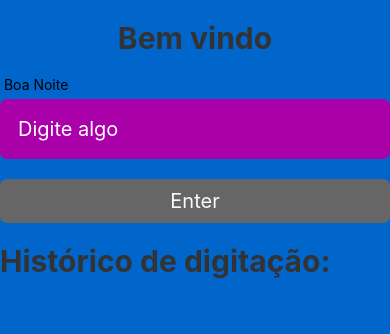
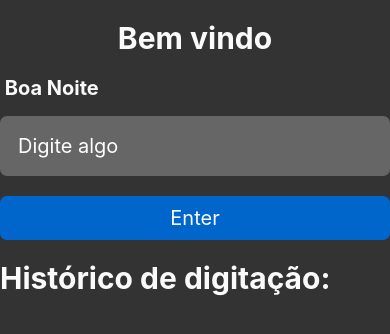
Before and after one commit to matheusromaneli/ReactNativeProgression, a React Native app in the folder PrimeiroProjeto/: screen / in a window 390 px wide. Shown: the top 334 px of the page. Built offline with nearby package versions, Linux system fonts and the light colour scheme.

Commit message:
mudando para Type Script

```diff
--- a/PrimeiroProjeto/package.json
+++ b/PrimeiroProjeto/package.json
@@ -17,12 +17,15 @@
     "@babel/core": "^7.12.9",
     "@babel/runtime": "^7.12.5",
     "@react-native-community/eslint-config": "^2.0.0",
+    "@types/react": "^17.0.21",
+    "@types/react-native": "^0.65.0",
     "babel-jest": "^26.6.3",
     "eslint": "7.14.0",
     "jest": "^26.6.3",
     "metro-react-native-babel-preset": "^0.66.0",
     "react-native-codegen": "^0.0.7",
-    "react-test-renderer": "17.0.2"
+    "react-test-renderer": "17.0.2",
+    "typescript": "^4.4.3"
   },
   "jest": {
     "preset": "react-native"
--- a/PrimeiroProjeto/src/components/Button.js
+++ b/PrimeiroProjeto/src/components/Button.tsx
@@ -2,15 +2,20 @@ import React from 'react';
 import {
 	TouchableOpacity,
 	Text,
-	StyleSheet
+	StyleSheet,
+	TouchableOpacityProps
 } from 'react-native';
 
-export function Button({text,onPress}){
+interface ButtonProps extends TouchableOpacityProps{
+	text: string
+}
+
+export function Button({text, ...rest}: ButtonProps){
 	return(
 		<TouchableOpacity
 			style = {styles.button}
 			activeOpacity = {0.5}
-			onPress = {onPress}
+			{...rest}
 		>
 			<Text style = {styles.button_text}>{text}</Text>
 		</TouchableOpacity>
@@ -20,7 +25,7 @@ export function Button({text,onPress}){
 const styles = StyleSheet.create({
   button:{
     marginTop: 20,
-    backgroundColor: '#666',
+    backgroundColor: '#06c',
     padding: 10,
     borderRadius: 7,
     alignItems: 'center'
--- a/PrimeiroProjeto/src/components/Card.js
+++ b/PrimeiroProjeto/src/components/Card.tsx
@@ -5,7 +5,11 @@ import {
 	StyleSheet
 } from 'react-native';
 
-export function Card({content}){
+interface CardProps{
+	content: string
+}
+
+export function Card({content}: CardProps){
 	return(
 		<TouchableOpacity style = {styles.historyList}>
 			<Text style = {styles.card_text}>
@@ -18,13 +22,11 @@ export function Card({content}){
 const styles = StyleSheet.create({
 	historyList:{
     color: '#fafafa',
-    backgroundColor: '#a0a',
     padding: 10,
-    fontSize: 17,
-    fontWeight: 'bold',
-    marginTop: 15,
-    alignContent: 'center',
-    borderRadius:7
+	fontSize: 20,
+    marginTop: 6,
+    backgroundColor: '#666',
+    borderRadius: 7
   },
 	card_text:{
 		color: '#fafafa',
--- a/PrimeiroProjeto/src/pages/Home.js
+++ b/PrimeiroProjeto/src/pages/Home.tsx
@@ -10,14 +10,23 @@ import {
 import { Button } from '../components/Button';
 import { Card } from '../components/Card';
 
+interface InputData {
+  id: string,
+  content: string
+}
+
 export function Home(){
   const [newInput, setInput] = useState('')
-  const [historyInput, setNewInput] = useState([])
+  const [historyInput, setNewInput] = useState<InputData[]>([])
   const [grettings, setGrettings] = useState('')
 
   function handleAddNewInput(){
     if (newInput !== ''){
-      setNewInput(before => [...before, newInput]);
+      const data = {
+        id: String(new Date().getTime()),
+        content: newInput
+      }
+      setNewInput(before => [...before, data]);
       setInput('')
     }
   }
@@ -43,7 +52,7 @@ export function Home(){
     <SafeAreaView style= {styles.container}>
 
       <Text style = {[styles.title, {padding:20}, {alignSelf: 'center'}]}>Bem vindo</Text>
-      <Text> { grettings } </Text>
+      <Text style = {[styles.title, {fontSize: 20, marginBottom: 10}]}> { grettings } </Text>
       <TextInput
         style = {styles.input}
         placeholder = 'Digite algo'
@@ -52,7 +61,7 @@ export function Home(){
         value = {newInput}
       />
 
-      <Button text = {'Enter'} onPress = {handleAddNewInput}/>
+      <Button text = 'Enter' onPress = {handleAddNewInput}/>
 
       <Text style = {[styles.title, {marginTop: 20}]}>
         Histórico de digitação:
@@ -60,10 +69,11 @@ export function Home(){
 
       <FlatList
         data = {historyInput}
-        key = {item => item}
+        keyExtractor = {item => item.id}
         renderItem = {({ item }) => (
-          <Card key={item} content = {item}/>
+          <Card key={item.id} content = {item.content}/>
         )}
+        inverted = {true}
       />
 
     </SafeAreaView>
@@ -73,22 +83,22 @@ export function Home(){
 const styles = StyleSheet.create({
   container:{
     flex: 1,
-    backgroundColor: '#0066cc',
+    backgroundColor: '#333',
     paddingVertical: 20,
     paddingHorizontal: 20
   },
   title:{
     fontSize: 30,
     fontWeight: 'bold',
-    color: '#333',
+    color: '#fafafa',
     alignContent: 'center'
   },
   input: {
     fontSize: 20,
     padding: 18,
     marginTop: 6,
-    color: '#fff',
-    backgroundColor: '#a0a',
+    color: '#fafafa',
+    backgroundColor: '#666',
     borderRadius: 7
   },
 })
```
Also changed, not shown: PrimeiroProjeto/tsconfig.json (added, +19 -0 lines), PrimeiroProjeto/App.tsx (renamed from PrimeiroProjeto/App.js), 1 other file (tests, documents, lock files or other folders).
